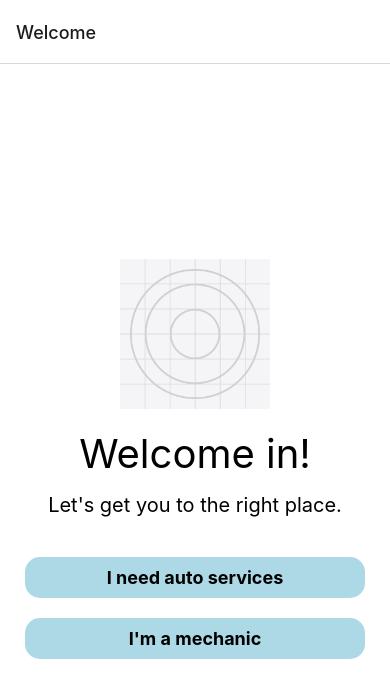
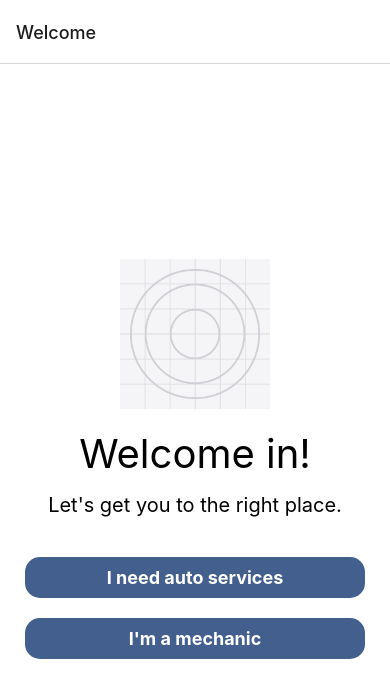
Before and after one commit to Pat-TX/CSE-3310-MM, a React Native app: screen /Welcome in a window 390 px wide. Shown: the top 698 px of the page. Built offline with nearby package versions, Linux system fonts and the light colour scheme.

Commit message:
update style.js

```diff
--- a/app/screens/style.js
+++ b/app/screens/style.js
@@ -17,7 +17,7 @@ export const styles = StyleSheet.create({
     },
     buttonStyle: {
       elevation: 8,
-      backgroundColor: "lightblue",
+      backgroundColor: "#435F8E",
       borderRadius: 15,
       paddingVertical: 10,
       width: Dimensions.get('window').width - 50,
@@ -27,6 +27,7 @@ export const styles = StyleSheet.create({
       fontSize: 18,
       fontWeight: "bold",
       alignSelf: "center",
+      color: 'white',
     },
     logo: {
       alignItems: "center",
```
